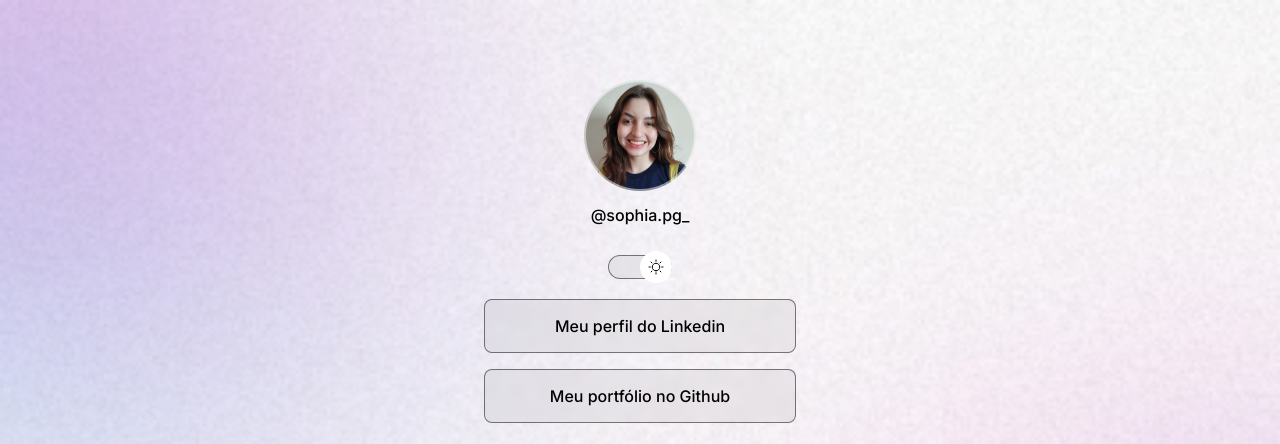
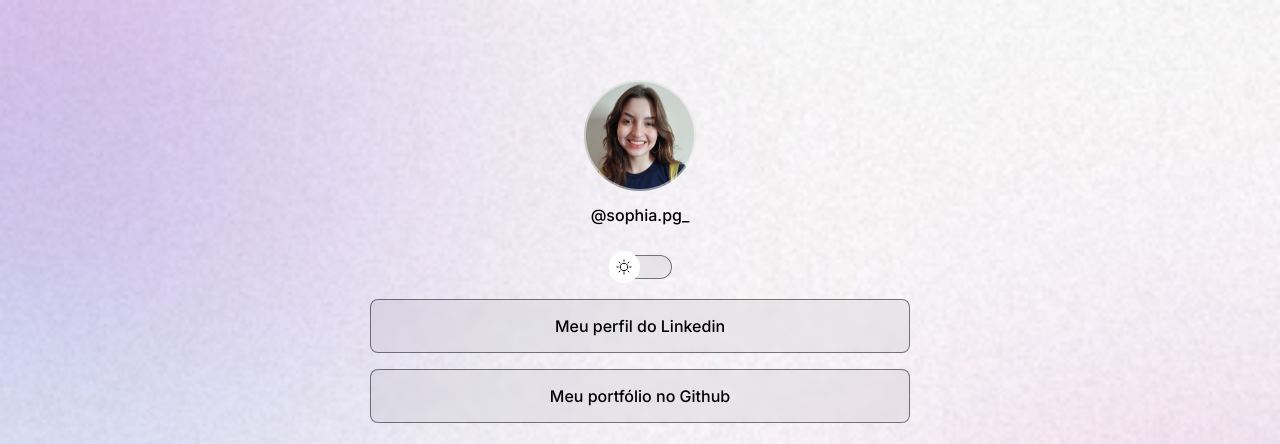
Before and after one commit to sophpg/Projeto-Discover-Rocketseat, a plain HTML site: page discover/index.html in a window 1280 px wide. Shown: the top 444 px of the page. Drawn offline with nearby package versions, Linux system fonts and the light colour scheme.

Commit message:
adjust container width

```diff
--- a/discover/style.css
+++ b/discover/style.css
@@ -51,7 +51,8 @@ body * {
 
 
 #container  {
-    width: 360px;
+    width: 100%;
+    max-width: 588px;
     margin: 56px auto 0px;
     padding: 0 24px;
 }
@@ -102,7 +103,7 @@ porém, para centralizar, o inline aceita text-align  -  o block não aceita tex
 
 .light #switch button {
     right: 0;
-    left: initial;
+    left: initialF;
 }
 
 #switch span {
```
